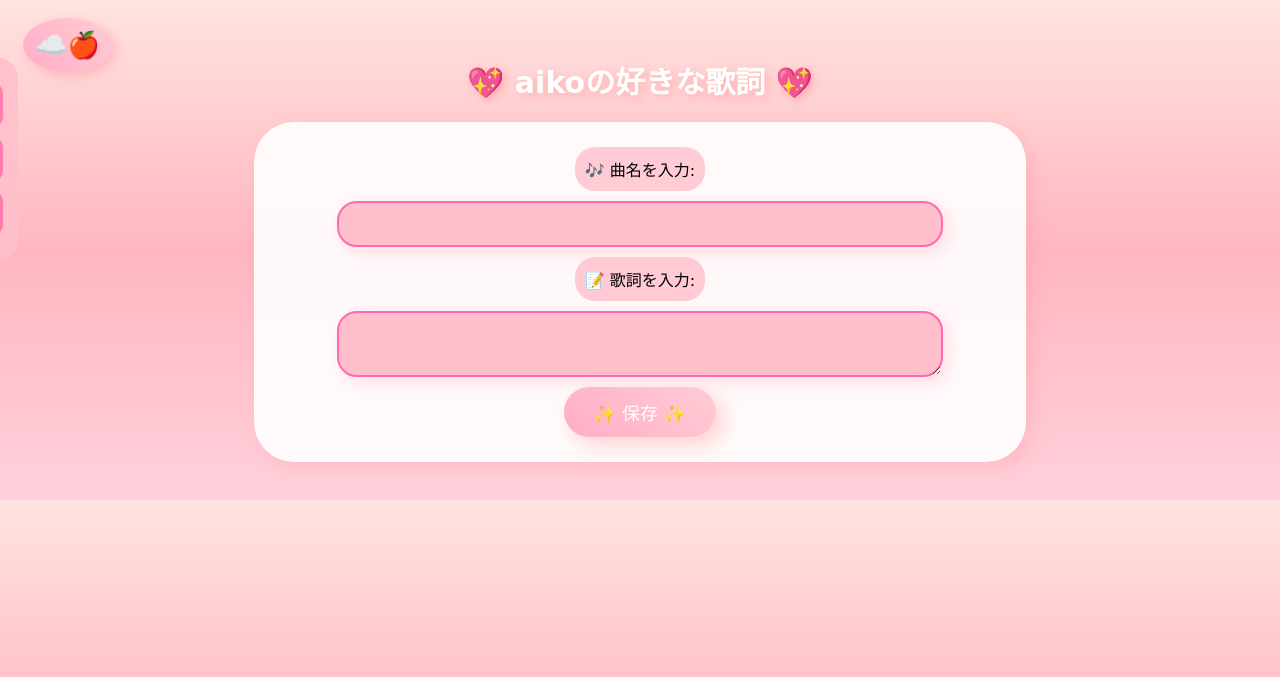
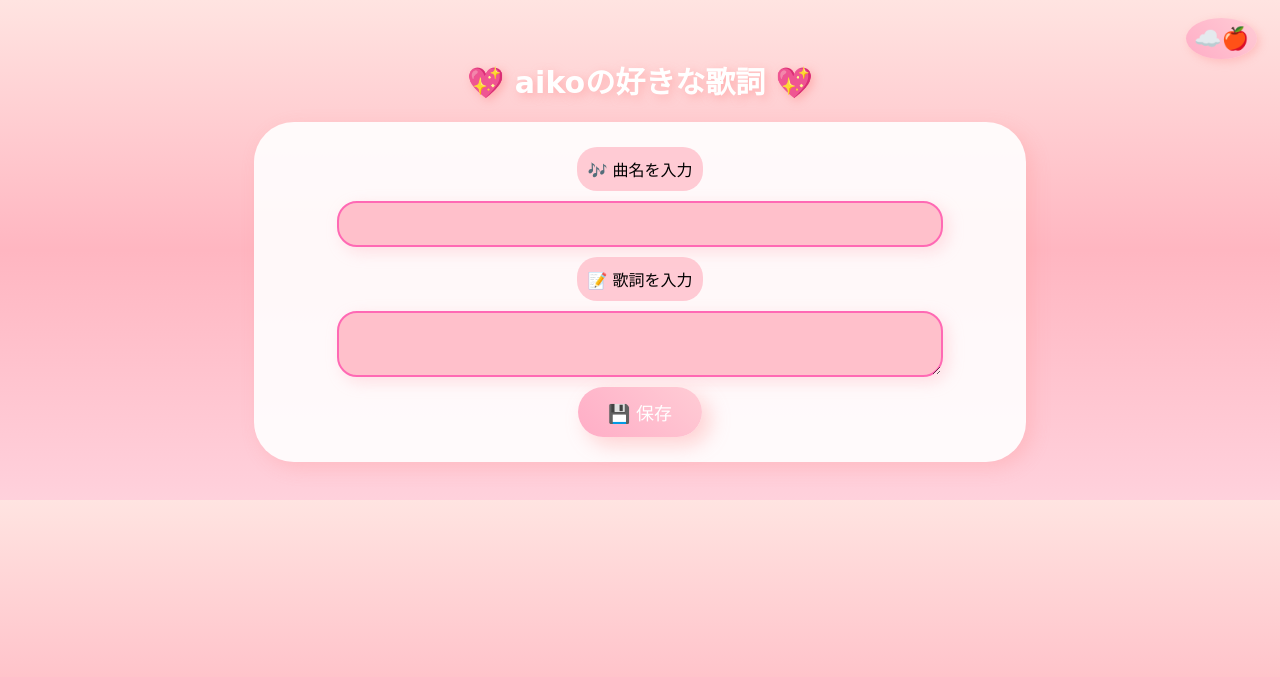
Before and after one commit to yakisobapan-obasan/yakisoba, a Flask app: template templates/index.html in a window 1280 px wide. Shown: the top 677 px of the page. Run offline with Flask 3, Linux system fonts and the light colour scheme; the template is opened without the code that fills it, so the values that code supplies are empty.

Commit message:
Add files via upload

```diff
--- a/app.py
+++ b/app.py
@@ -30,6 +30,22 @@ def home():
     lyrics = conn.execute("SELECT * FROM lyrics").fetchall()
     conn.close()
     return render_template("index.html", lyrics=lyrics)
+# 🔍 検索ページ（home() の後に配置）
+@app.route("/search", methods=["GET"])
+def search():
+    query = request.args.get("query", "")
+    conn = get_db_connection()
+    lyrics = conn.execute("SELECT * FROM lyrics WHERE song LIKE ? OR lyric LIKE ?", ('%' + query + '%', '%' + query + '%')).fetchall()
+    conn.close()
+    return render_template("search.html", lyrics=lyrics, query=query)
+
+# 🎵 歌詞一覧ページ（search() の後に配置）
+@app.route("/lyrics")
+def lyrics():
+    conn = get_db_connection()
+    lyrics = conn.execute("SELECT * FROM lyrics").fetchall()
+    conn.close()
+    return render_template("lyrics.html", lyrics=lyrics)
 
 # 編集機能（可愛いボタン追加）
 @app.route("/edit/<int:id>", methods=["GET", "POST"])
--- a/static/style.css
+++ b/static/style.css
@@ -7,50 +7,52 @@ body {
     overflow: hidden;
 }
 
-/* 🌟 メニューアイコン */
+/* 🌟 メニューアイコン（右上に配置＆サイズ調整） */
 .menu-icon {
     position: absolute;
     top: 10px;
-    left: 15px;
-    font-size: 26px;
-    padding: 12px;
+    right: 15px; /* ⬅️ 右上に移動！ */
+    font-size: 22px; /* ⬇️ サイズを少し小さめに */
+    padding: 8px;
     background: linear-gradient(45deg, #ffadc6, #ffccd5);
     color: white;
     border-radius: 50%;
     cursor: pointer;
-    box-shadow: 4px 4px 12px rgba(255, 150, 150, 0.5);
+    box-shadow: 3px 3px 8px rgba(255, 150, 150, 0.4);
     transition: all 0.3s ease-in-out;
     display: flex;
     align-items: center;
     justify-content: center;
 }
 
+/* ✨ ホバーアニメーション */
 .menu-icon:hover {
     transform: scale(1.1);
     background: linear-gradient(45deg, #ff758c, #ff7eb3);
 }
 
-/* 🌸 ナビメニュー（デフォルトは非表示） */
+/* 🌟 ナビメニュー（デフォルトは非表示） */
 .side-menu {
+    display: none;
     position: absolute;
     top: 50px;
-    left: -200px;
-    width: 180px;
+    right: 15px; /* ⬅️ 右に配置！ */
+    width: 160px; /* ⬇️ ナビを少しコンパクトに */
     background: rgba(255, 192, 203, 0.9);
-    padding: 15px;
+    padding: 12px;
     border-radius: 20px;
-    transition: left 0.3s ease-in-out;
+    transition: all 0.3s ease-in-out;
 }
 
 .side-menu.active {
-    left: 15px;
+    display: block;
 }
 
 /* 📜 ナビゲーションボタン */
 .nav-button {
     display: block;
-    margin: 10px 0;
-    padding: 10px;
+    margin: 8px 0;
+    padding: 8px;
     color: white;
     text-decoration: none;
     border-radius: 10px;
--- a/templates/index.html
+++ b/templates/index.html
@@ -22,11 +22,11 @@
 
         <!-- 曲名＆歌詞入力フォーム -->
         <form method="POST">
-            <label>🎶 曲名を入力:</label>
+            <label>🎶 曲名を入力</label>
             <input type="text" name="song" required>
-            <label>📝 歌詞を入力:</label>
+            <label>📝 歌詞を入力</label>
             <textarea name="lyric" required></textarea>
-            <button type="submit">✨ 保存 ✨</button>
+            <button type="submit">💾 保存</button>
         </form>
     </div>
 
```
Also changed, not shown: templates/search.html (added, +36 -0 lines).
